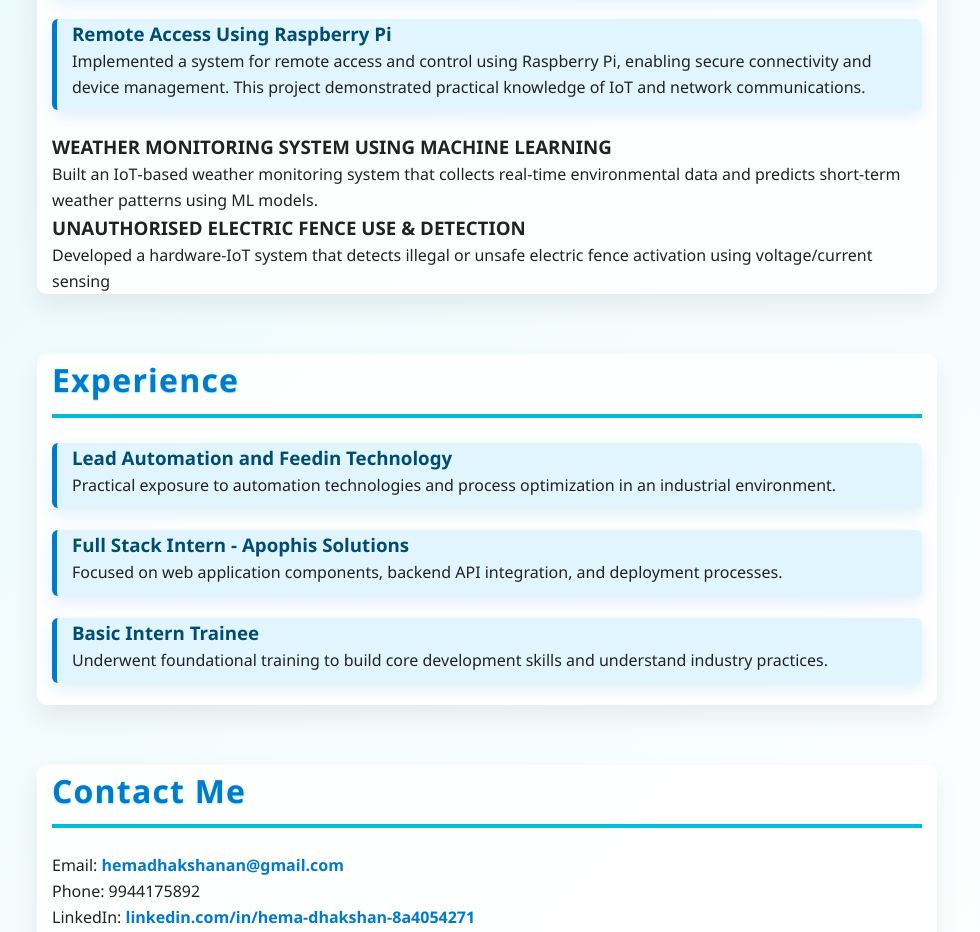
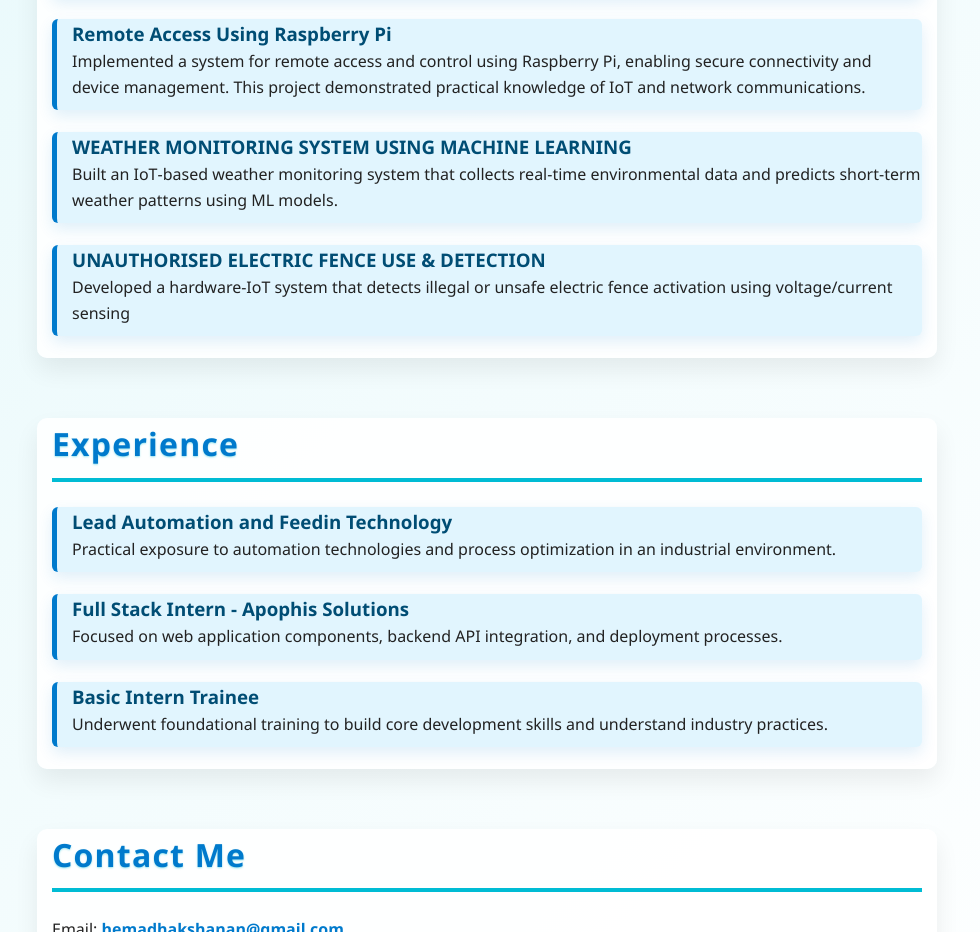
Before and after one commit to Hemadhakshanan/portfolio, a plain HTML site: page index.html in a window 1280 px wide. Shown: the part 1084-2016 px from the top of the page, without its empty margins (153-1133 px from the left). Drawn offline with Linux system fonts and the light colour scheme.

Commit message:
added projects-

```diff
--- a/index.html
+++ b/index.html
@@ -54,13 +54,13 @@
         Implemented a system for remote access and control using Raspberry Pi, enabling secure connectivity and device management. This project demonstrated practical knowledge of IoT and network communications.
       </p>
     </div>
-    <div>
+    <div class="project">
         <h3>WEATHER MONITORING SYSTEM USING MACHINE LEARNING</h3>
         <p>
             Built an IoT‑based weather monitoring system that collects real‑time environmental data and predicts short‑term weather patterns using ML models.
         </p>
     </div>
-    <div>
+    <div class="project">
         <h3>UNAUTHORISED ELECTRIC FENCE USE & DETECTION</h3>
         <p>Developed a hardware‑IoT system that detects illegal or unsafe electric fence activation using voltage/current sensing</p>
     </div>
```
